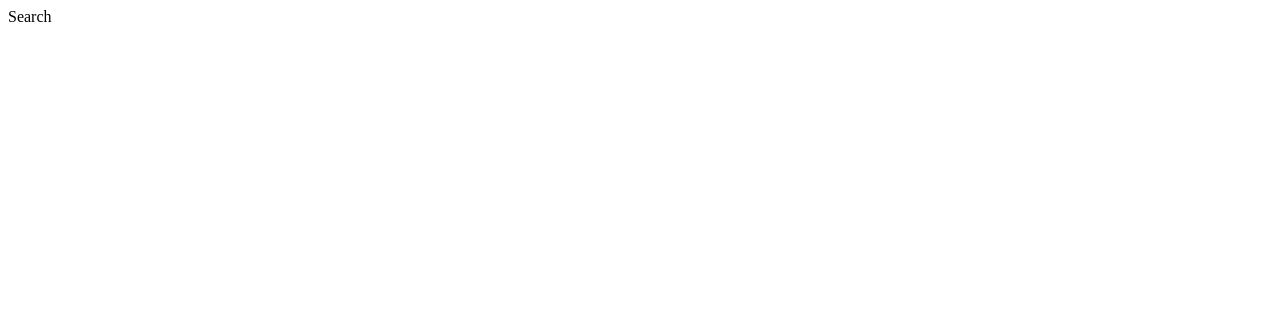
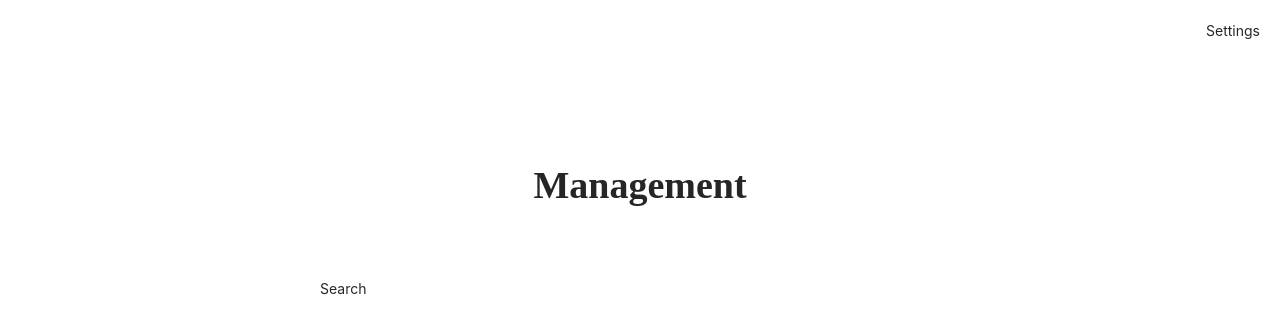
Before and after one commit to tonypark0403/react-practice, a React (Create React App) app: page / in a window 1280 px wide. Shown: the top 334 px of the page. Built offline with nearby package versions, Linux system fonts and the light colour scheme.

Commit message:
designed header

```diff
--- a/src/App.js
+++ b/src/App.js
@@ -1,5 +1,6 @@
 import React from 'react';
 import Search from './search/container/Search';
+import 'antd/dist/antd.css';
 
 export default function App() {
   return <Search />;
--- /dev/null
+++ b/src/search/component/Settings.js
@@ -0,0 +1,5 @@
+import React from 'react';
+
+export default function Settings() {
+  return <div>Settings</div>;
+}
--- a/src/search/container/Search.js
+++ b/src/search/container/Search.js
@@ -1,5 +1,25 @@
+import { Col, Row, Typography } from 'antd';
 import React from 'react';
+import Settings from '../component/Settings';
 
 export default function Search() {
-  return <div>Search</div>;
+  return (
+    <>
+      <Row justify='end' style={{ padding: 20 }}>
+        <Col>
+          <Settings />
+        </Col>
+      </Row>
+      <Row justify='center' style={{ marginTop: 100 }}>
+        <Col>
+          <Typography.Title style={{ fontFamily: 'Caligrahhy' }}>
+            Management
+          </Typography.Title>
+        </Col>
+      </Row>
+      <Row justify='center' style={{ marginTop: 50 }}>
+        <Col span={12}>Search</Col>
+      </Row>
+    </>
+  );
 }
```
